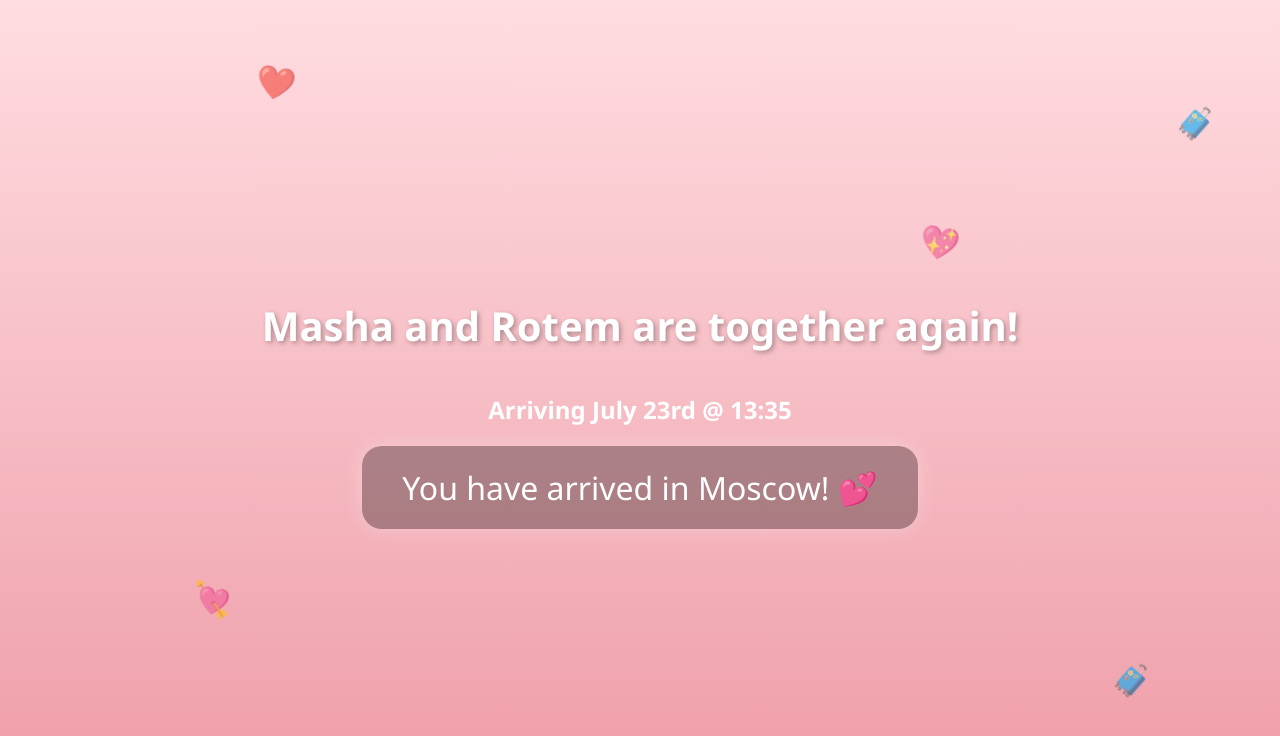
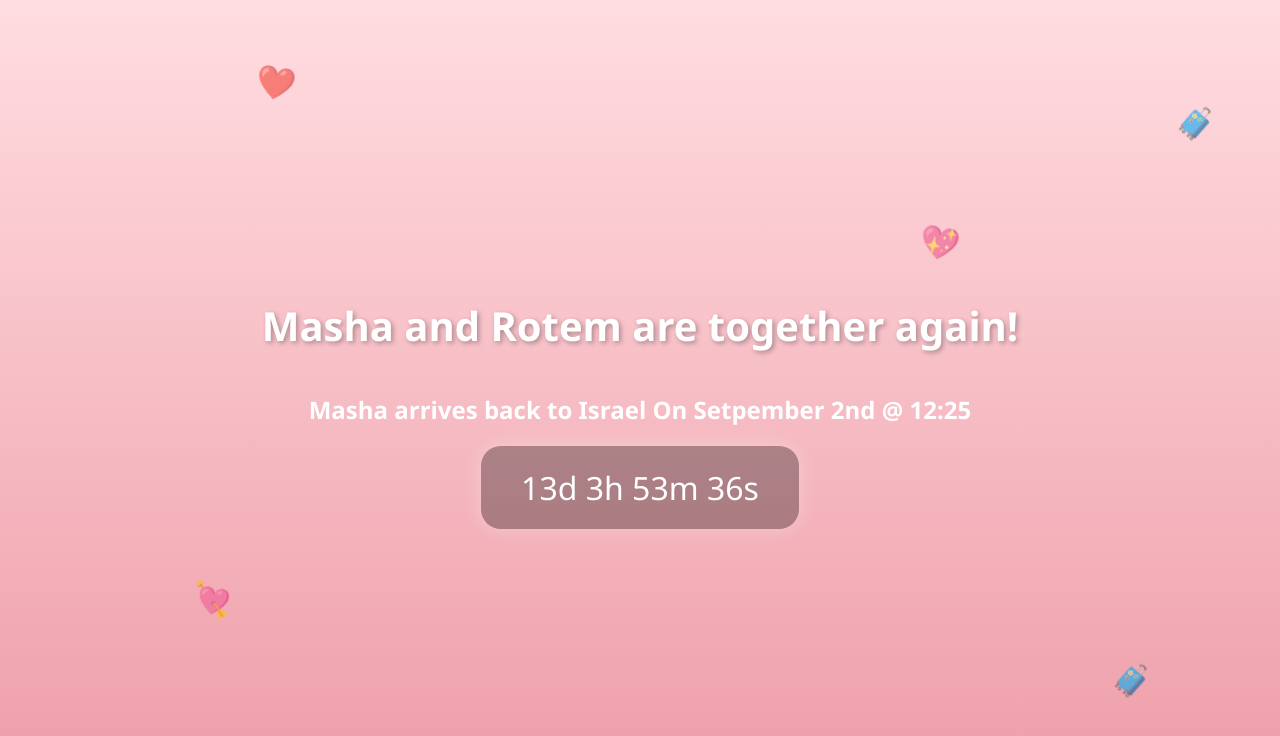
Before and after one commit to rotem-blik/masha-countdown, a plain HTML site: page index.html in a window 1280 px wide. Drawn offline with Linux system fonts and the light colour scheme.

Commit message:
Update index.html
Updated data for Masha's arrival

```diff
--- a/index.html
+++ b/index.html
@@ -3,7 +3,7 @@
 <head>
   <meta charset="UTF-8" />
   <meta name="viewport" content="width=device-width, initial-scale=1.0" />
-  <title>Countdown to Moscow</title>
+  <title>Countdown to Masha</title>
   <style>
     body {
       font-family: 'Segoe UI', Tahoma, Geneva, Verdana, sans-serif;
@@ -48,7 +48,7 @@
 </head>
 <body>
   <h1>Masha and Rotem are together again!</h1>
-  <h2>Arriving July 23rd @ 13:35</h2>
+  <h2>Masha arrives back to Israel On Setpember 2nd @ 12:25</h2>
   <div id="countdown">Loading...</div>
 
   <!-- Decorative icons -->
@@ -62,14 +62,14 @@
     const countdownElement = document.getElementById("countdown");
 
     // Set the target date/time to July 23, 2025 at 13:45 Moscow time (UTC+3)
-    const targetDate = new Date("2025-07-23T10:45:00Z"); // UTC+3 = 10:45 UTC
+    const targetDate = new Date("2025-09-02T12:25:00Z"); // UTC+3 = 10:45 UTC
 
     function updateCountdown() {
       const now = new Date();
       const diff = targetDate - now;
 
       if (diff <= 0) {
-        countdownElement.innerText = "You have arrived in Moscow! 💕";
+        countdownElement.innerText = "Masha is back!! 💕";
         clearInterval(timer);
         return;
       }
```
